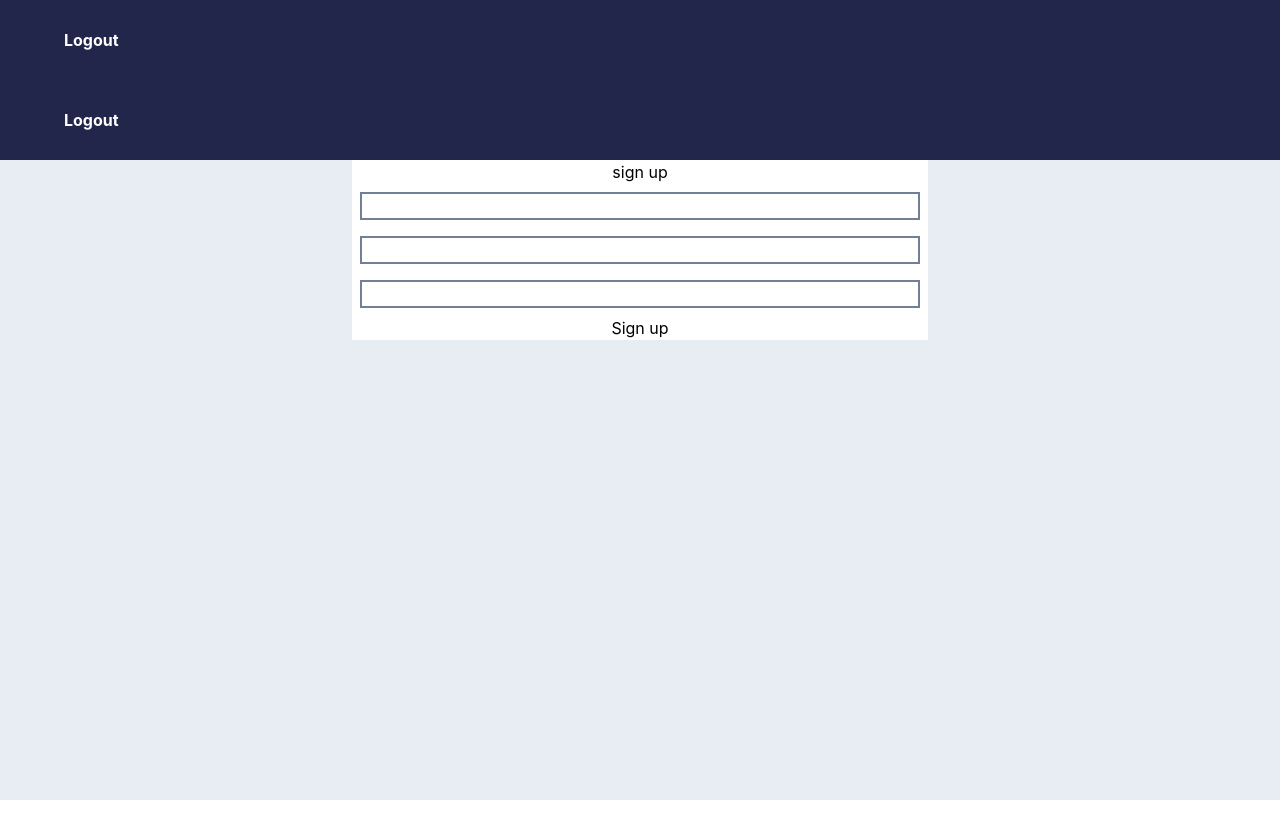
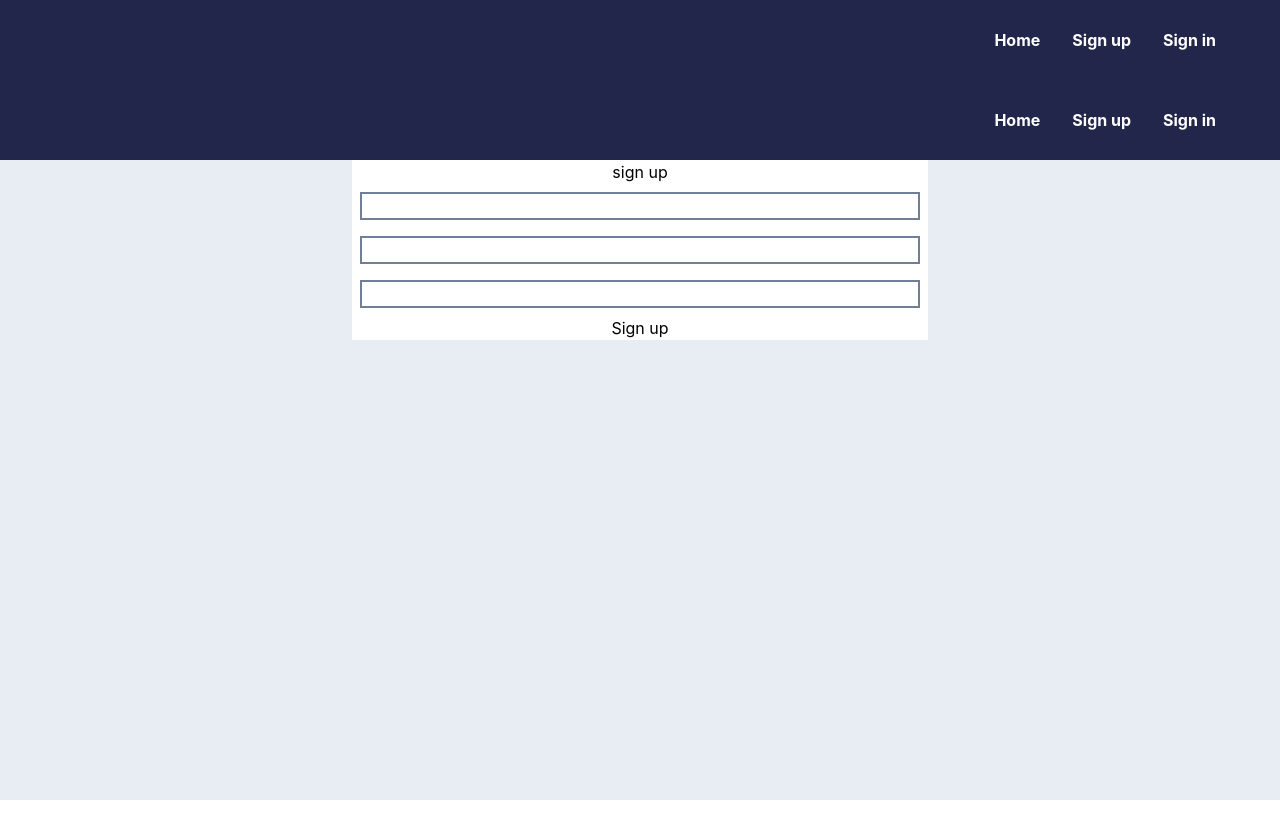
Before and after one commit to kmaro11/trophies, a Vue app: page /sign-up in a window 1280 px wide. Shown: the top 838 px of the page. Built offline with nearby package versions, Linux system fonts and the light colour scheme.

Commit message:
fixed navigation

```diff
--- a/src/components/Navigation.vue
+++ b/src/components/Navigation.vue
@@ -1,74 +1,85 @@
 <template>
-    <nav class="h-20 flex w-full items-center pl-12 pr-12 w-4/5 background-dark-blue">
-        <div class="flex justify-end">
-            <div v-for="item in menu" :key="item.title">
-                <router-link
-                        v-if="disableBtn"
-                        router
-                        :to="item.link"
+    <nav class="h-20 flex justify-end w-full items-center pl-12 pr-12 w-4/5 background-dark-blue">
+        <div class="flex">
+            <router-link router to="/"
                          class="flex items-center p-4 font-bold text-white hover:text-yellow">
-                    {{item.name}}
+                Home
+            </router-link>
+            <router-link router to="/trophies"
+                         v-if="userSignIn"
+                         class="flex items-center p-4 font-bold text-white hover:text-yellow">
+                Trophies
+            </router-link>
+            <router-link router to="/sign-up"
+                         v-if="!userSignIn"
+                         class="flex items-center p-4 font-bold text-white hover:text-yellow">
+                Sign up
+            </router-link>
+            <router-link router to="/sign-in"
+                         v-if="!userSignIn"
+                         class="flex items-center p-4 font-bold text-white hover:text-yellow">
+                Sign in
             </router-link>
         </div>
-
-        </div>
-        <button @click.prevent="logout()" class=" p-4 font-bold text-white hover:text-yellow">
+        <button @click.prevent="logout()" v-if="userSignIn" class=" p-4 font-bold text-white hover:text-yellow">
 
             Logout
         </button>
     </nav>
 </template>
 <script>
-  import { mapGetters } from 'vuex'
+    import {mapGetters} from 'vuex'
+
     export default {
-    data () {
+        data() {
             return {
-        menu: [
-          {
-            name: 'Home',
-            link: '/',
-            type: 'menu'
-          },
-          {
-            name: 'Trophies',
-            link: '/trophies',
-            type: 'menu'
-          },
-          {
-            name: 'Sign up',
-            link: 'sign-up/',
-            type: 'login'
-          },
-          {
-            name: 'Sign in',
-            link: '/sign-in',
-            type: 'login'
-          },
-
-        ],
-        status: false
+                // menu: [
+                //     {
+                //         name: 'Home',
+                //         link: '',
+                //         type: 'menu',
+                //         show: true
+                //     },
+                //     {
+                //         name: 'Trophies',
+                //         link: '/trophies',
+                //         type: 'trophies',
+                //         show: true
+                //     },
+                //     {
+                //         name: 'Sign up',
+                //         link: 'sign-up/',
+                //         type: 'login',
+                //         show: true
+                //     },
+                //     {
+                //         name: 'Sign in',
+                //         link: '/sign-in',
+                //         type: 'login',
+                //         show: true
+                //     },
+                //
+                // ],
+                status: false,
             }
 
         },
         computed: {
             ...mapGetters({
-       loginStatus: 'user'
+                // loginStatus: 'user',
+                userSignIn: 'signInStatus'
             }),
 
-      statusLogout () {
-        return this.$store.getters.logoutStatus
-      },
-      menuList () {
-
-      }
-    },
-    watch: {
-      statusLogout (value) {
-        this.status = value
-      }
+            // statusLogout() {
+            //     return this.$store.getters.logoutStatus
+            // },
+            // disableBtn() {
+            //     return this.$store.getters.signInStatus
+            //     // return this.userSignIn ? this.menu.filter(item => (item.type === 'login' && item.type === 'login').map(menu => menu.show = false) : this.menu.filter(item => item.type === 'trophies').map(menu => menu.show = false))
+            // }
         },
         methods: {
-      logout () {
+            logout() {
                 this.$store.dispatch('logout', false)
             }
         }
```
Lines whose indentation alone changed are shown as unchanged.
